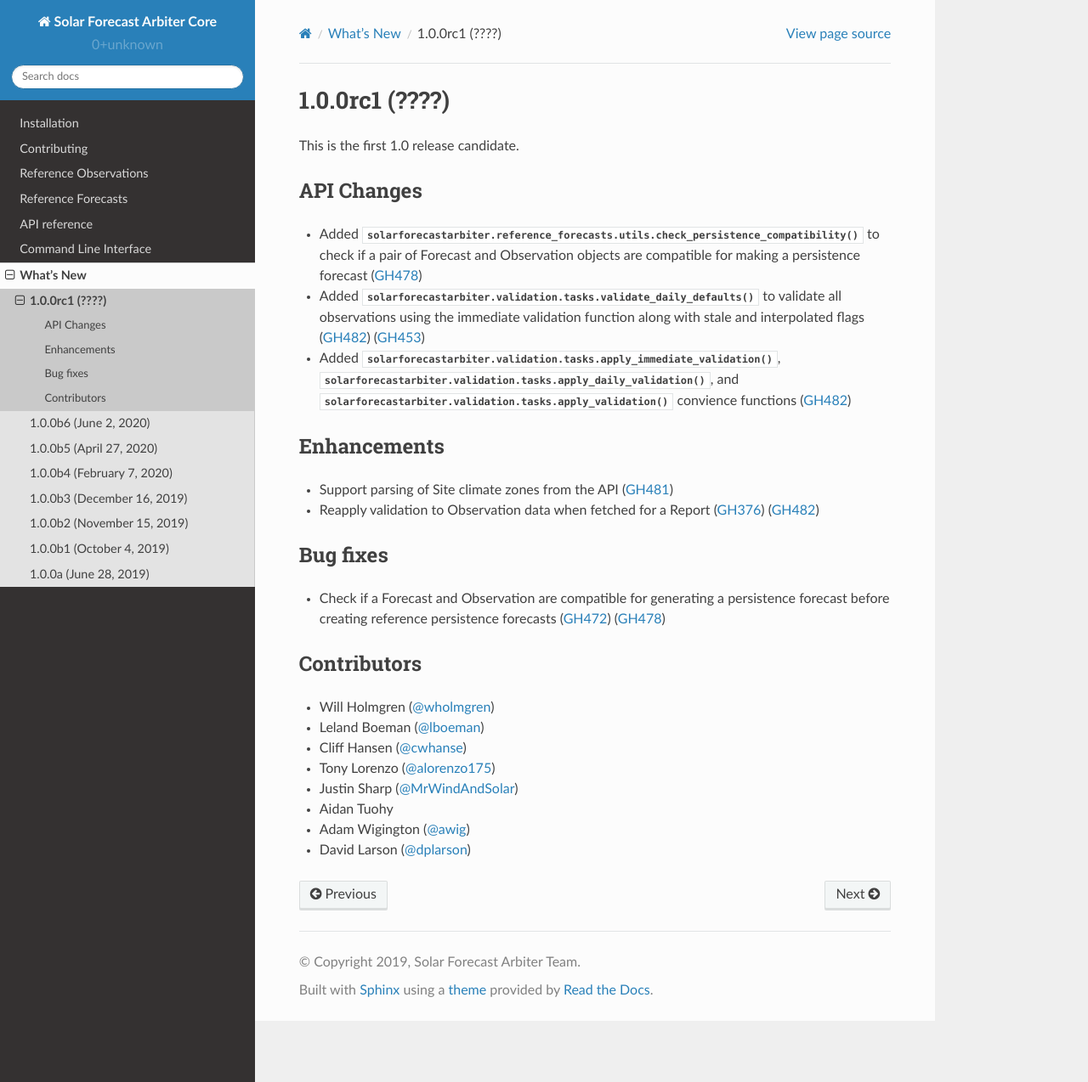
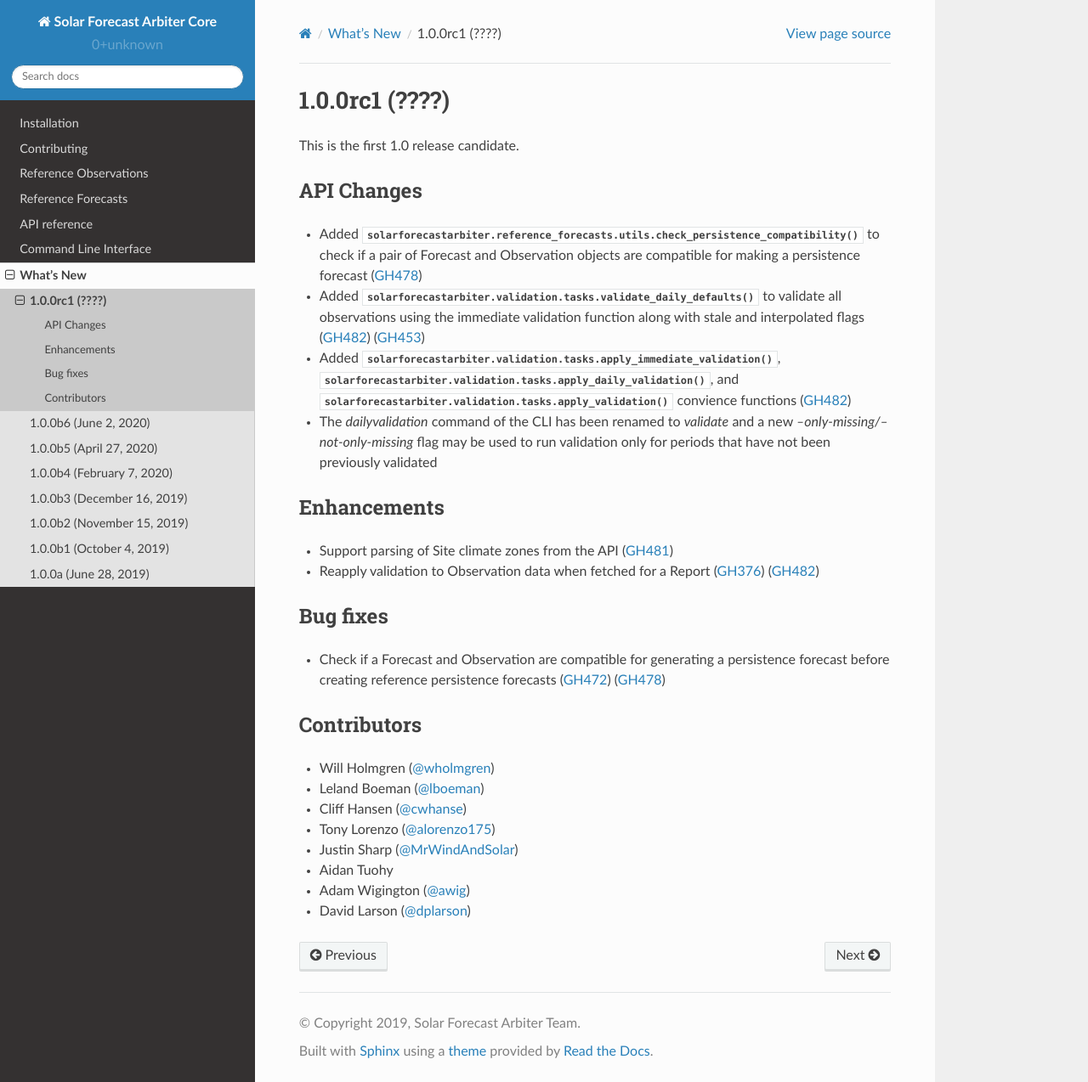
Before and after one commit to SolarArbiter/solarforecastarbiter-core, a Sphinx documentation site: the page built from docs/source/whatsnew/1.0.0rc1.rst, in a window 1280 px wide and 1274 px high. Shown: the whole window at 85% size. Built offline with Sphinx 7.4.7 and the Read the Docs theme 2.0.0, drawn with Linux system fonts in a browser that asks for light colours.

Commit message:
update cli

```diff
--- a/docs/source/whatsnew/1.0.0rc1.rst
+++ b/docs/source/whatsnew/1.0.0rc1.rst
@@ -18,6 +18,9 @@ API Changes
   :py:func:`solarforecastarbiter.validation.tasks.apply_daily_validation`,
   and :py:func:`solarforecastarbiter.validation.tasks.apply_validation`
   convience functions (:pull:`482`)
+* The `dailyvalidation` command of the CLI has been renamed to `validate` and a
+  new `--only-missing/--not-only-missing` flag may be used to run validation
+  only for periods that have not been previously validated
 
 
 Enhancements
```
Also changed, not shown: 1 other file.
